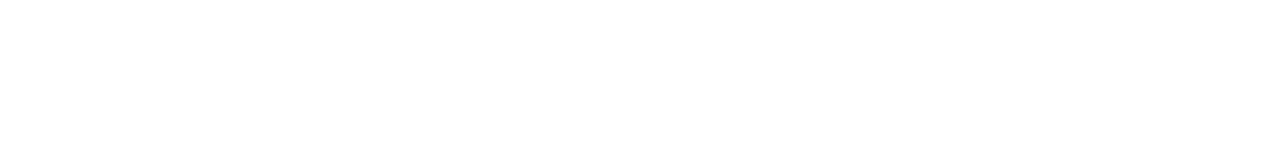
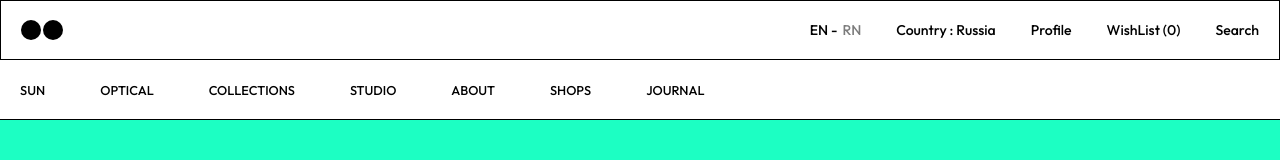
Before and after one commit to r4hul07/LandingPage4, a plain HTML site: page index.html in a window 1280 px wide. Drawn offline with Linux system fonts and the light colour scheme.

Commit message:
Enhance HTML structure and add navigation elements; update CSS for layout and styling

```diff
--- a/index.html
+++ b/index.html
@@ -1,14 +1,45 @@
 <!DOCTYPE html>
 <html lang="en">
-<head>
-    <meta charset="UTF-8">
-    <meta name="viewport" content="width=device-width, initial-scale=1.0">
+  <head>
+    <meta charset="UTF-8" />
+    <meta name="viewport" content="width=device-width, initial-scale=1.0" />
     <title>LandingPage</title>
-    <link rel="stylesheet" href="style.css">
-</head>
-<body>
+    <link rel="stylesheet" href="style.css" />
+    <link rel="preconnect" href="https://fonts.googleapis.com" />
+    <link rel="preconnect" href="https://fonts.gstatic.com" crossorigin />
+    <link
+      href="https://fonts.googleapis.com/css2?family=Outfit:wght@100..900&display=swap"
+      rel="stylesheet"
+    />
+  </head>
+  <body>
     <main>
+      <nav>
+        <div class="a">
+          <div class="gola"></div>
+          <div class="gola"></div>
+        </div>
+        <div class="b">
+          <h4>EN -<span>RN</span></h4>
+          <h4>Country : Russia</h4>
+          <h4>Profile</h4>
+          <h4>WishList (0)</h4>
+          <h4>Search</h4>
+        </div>
+      </nav>
+      <div class="nav1">
+        <h4>SUN</h4>
+        <h4>OPTICAL</h4>
+        <h4>COLLECTIONS</h4>
+        <h4>STUDIO</h4>
+        <h4>ABOUT</h4>
+        <h4>SHOPS</h4>
+        <h4>JOURNAL</h4>
+      </div>
 
+      <div class="content">
+
+      </div>
     </main>
-</body>
+  </body>
 </html>
--- a/style.css
+++ b/style.css
@@ -1,10 +1,86 @@
-*{
-    margin: 0;
-    padding: 0;
-    box-sizing: border-box;
+* {
+  margin: 0;
+  padding: 0;
+  box-sizing: border-box;
 }
 
-html,body{
-    height: 100%;
+html,
+body {
+  height: 100%;
+  width: 100%;
+}
+
+main {
+  font-family: "Outfit", sans-serif;
+  height: 100%;
+  width: 100%;
+}
+
+main nav {
+    padding: 10px 20px;
+    display: flex;
+    justify-content: space-between;
+    align-items: center;
+    height: 60px;
     width: 100%;
+    border: 1px solid black;
 }
+
+main nav .a {
+    display: flex;
+    gap: 2px;
+    justify-content: center;
+    align-items: center;
+}
+
+main nav .a .gola {
+    height: 20px;
+    width: 20px;
+    border-radius: 50%;
+    background: #000;
+}
+
+main nav .a .gola:hover {
+    background: #f00;
+}
+
+main nav .b {
+    display: flex;
+    gap: 35px;
+}
+
+main nav .b h4 {
+    font-size: 1.1vw;
+    font-weight: 500;
+}
+
+main nav .b h4 span {
+    color: rgb(124, 124, 124);
+    margin-left: 5px;
+}
+
+main nav .b h4:hover {
+    text-decoration: underline;
+}
+
+main .nav1{
+    height: 60px;
+    width: 100%;
+    display: flex;
+    justify-content: flex-start;
+    align-items: center;
+    padding: 10px 20px;
+    border-bottom: 1px solid black;
+    gap: 55px;
+}
+
+main .nav1 h4 {
+    font-size: 1vw;
+    font-weight: 500;
+}
+
+main .content{
+    height: calc(100% - 120px);
+    width: 100%;
+    background-color: #1cffc3;
+}
```
